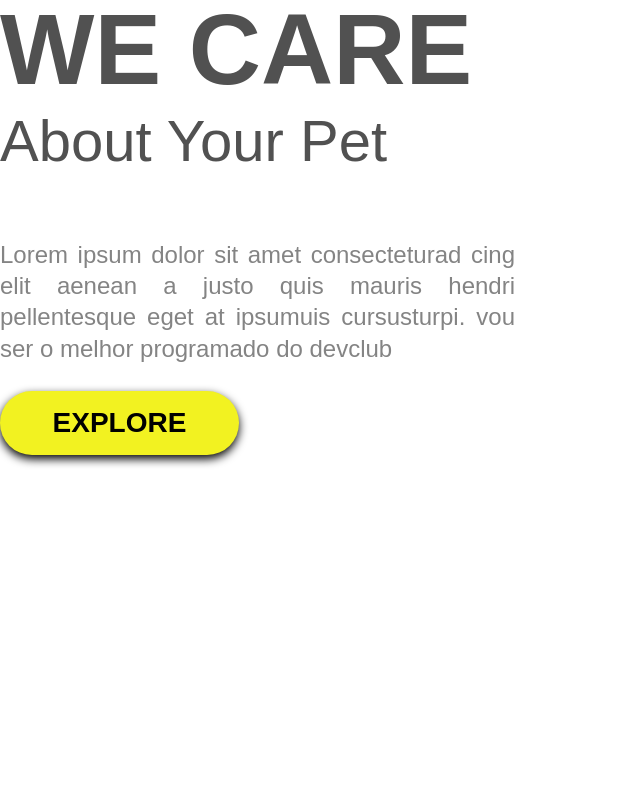
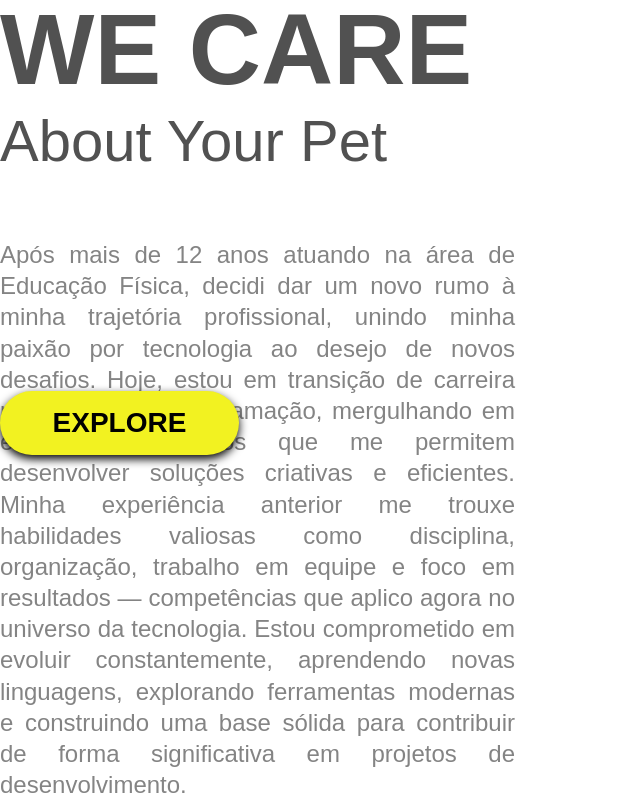
Before and after one commit to tuliogustavos4-dot/Segundo-projeto-Responsivo, a plain HTML site: page index.html in a window 1280 px wide. Shown: the part 785-1585 px from the top of the page, without its empty margins (0-640 px from the left). Before the commit the page ends 1483 px from the top, so only its background shows below. Drawn offline with Linux system fonts and the light colour scheme.

Commit message:
alteração do paragragfo do index.html

```diff
--- a/index.html
+++ b/index.html
@@ -26,9 +26,9 @@
             <section class="container-rigth">
                 <h1>WE CARE</h1>
                 <h2>About Your Pet</h2>
-                <p>Lorem ipsum dolor sit amet consecteturad
-                    cing elit aenean a justo quis mauris hendri
-                    pellentesque eget at ipsumuis cursusturpi. vou ser o melhor programado do devclub</p>
+                <p>Após mais de 12 anos atuando na área de Educação Física, decidi dar um novo rumo à minha trajetória profissional, unindo minha paixão por tecnologia ao desejo de novos desafios. Hoje, estou em transição de carreira para a área de programação, mergulhando em estudos e projetos que me permitem desenvolver soluções criativas e eficientes.
+
+Minha experiência anterior me trouxe habilidades valiosas como disciplina, organização, trabalho em equipe e foco em resultados — competências que aplico agora no universo da tecnologia. Estou comprometido em evoluir constantemente, aprendendo novas linguagens, explorando ferramentas modernas e construindo uma base sólida para contribuir de forma significativa em projetos de desenvolvimento.</p>
 
                 <button class="button-explore">EXPLORE</button>
             </section>
```
